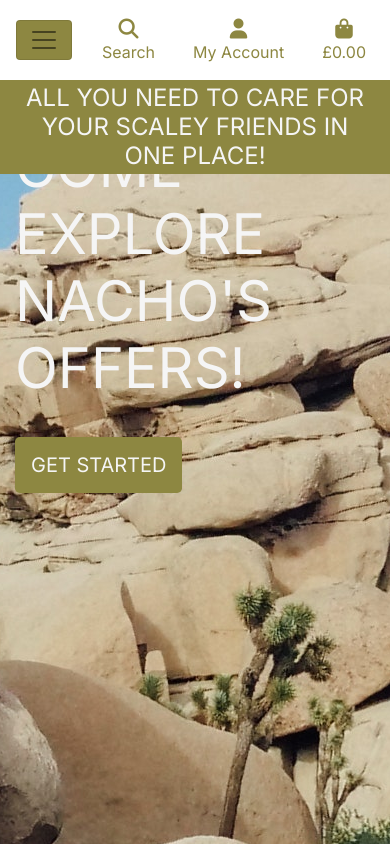
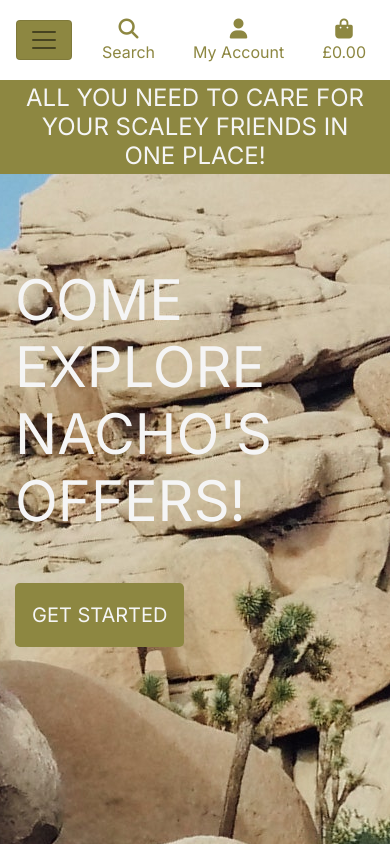
Before and after one commit to Miles-Cownie/ecommerce-milestone-project, a Django app: page / in a window 390 px wide. Run offline with Django 3.2, Linux system fonts and the light colour scheme; a user stored in the database is signed in; some libraries are stand-ins or nearby versions.

Commit message:
Fix header container responsive bug

```diff
--- a/home_app/templates/home/index.html
+++ b/home_app/templates/home/index.html
@@ -18,7 +18,7 @@
             </h1>
             <div class="my-5">
                 <h4>
-                    <a href="" class="btn-olive btn-lg text-uppercase py-3">Get Started</a>
+                    <a href="" class="btn btn-olive btn-lg text-uppercase py-3">Get Started</a>
                 </h4>
             </div>
         </div>
--- a/static/css/base.css
+++ b/static/css/base.css
@@ -21,6 +21,10 @@ body {
 
 .page-header {
     background-color: #8d8741;
+}
+
+.header-container {
+    height: 150px;
 }
 
 .logo-font {
@@ -86,7 +90,12 @@ body {
   }
 }
 
-/* fixed top navbar only on medium and up */
+@media (min-width:440px) {
+    .header-container {
+        height: 121px;
+    }
+}
+
 @media (min-width: 992px) {
     .fixed-top-desktop-only {
         position: fixed;
--- a/templates/base.html
+++ b/templates/base.html
@@ -91,6 +91,7 @@
                             <a href="" class="dropdown-item">Product Management</a>
                             {% endif %}
                             <a href="" class="dropdown-item">My Profile</a>
+                            <a href="" class="dropdown-item">My Wishlist</a>
                             <a href="{% url 'account_logout' %}" class="dropdown-item">Logout</a>
                             {% else %}
                             <a href="{% url 'account_signup' %}" class="dropdown-item">Register</a>
--- a/templates/includes/mobile-top-header.html
+++ b/templates/includes/mobile-top-header.html
@@ -32,7 +32,8 @@
             {% if request.user.is_superuser %}
                 <a href="{% url 'account_logout' %}" class="dropdown-item">Product Management</a>
             {% endif %}
-            <a href="{% url 'profile' %}" class="dropdown-item">My Profile</a>
+            <a href="#" class="dropdown-item">My Profile</a>
+            <a href="" class="dropdown-item">My Wishlist</a>
             <a href="{% url 'account_logout' %}" class="dropdown-item">Logout</a>
         {% else %}
             <a href="{% url 'account_signup' %}" class="dropdown-item">Register</a>
```
Also changed, not shown: db.sqlite3.
